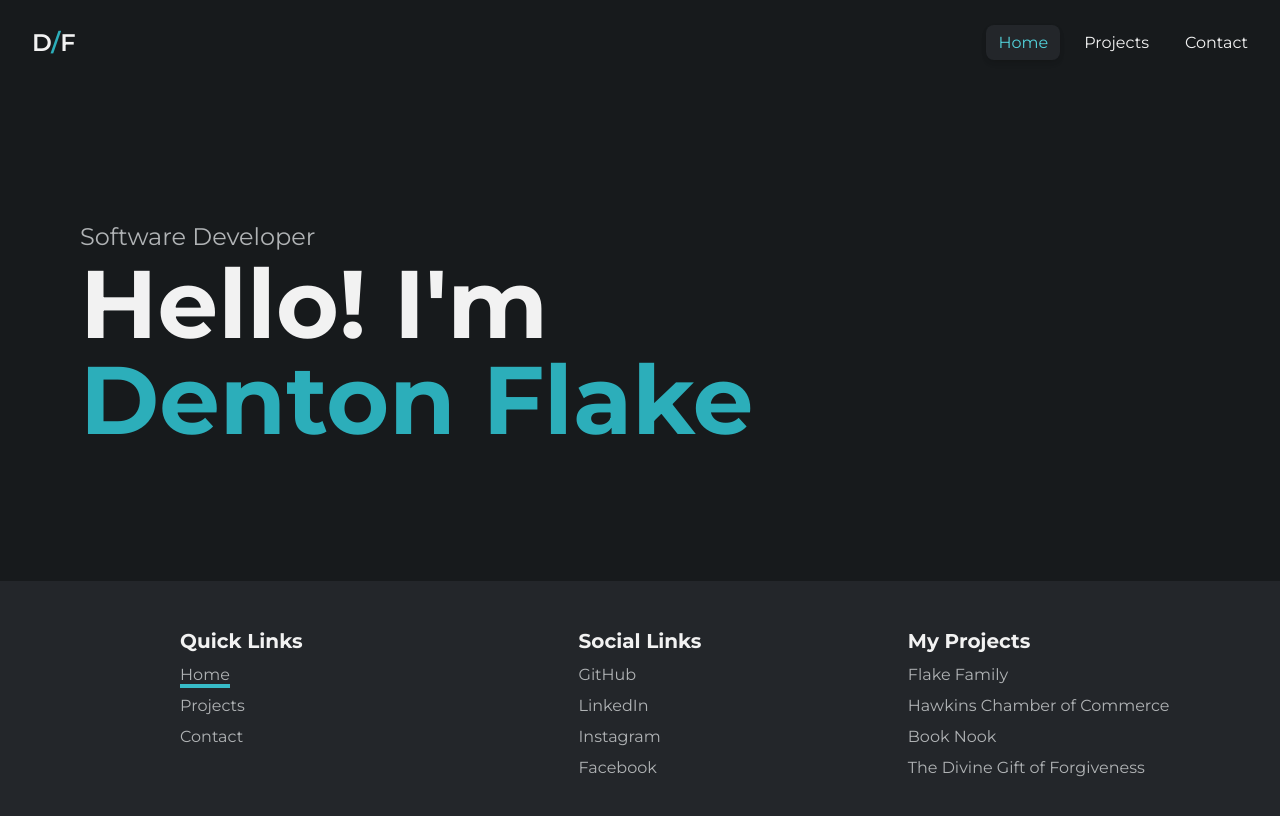
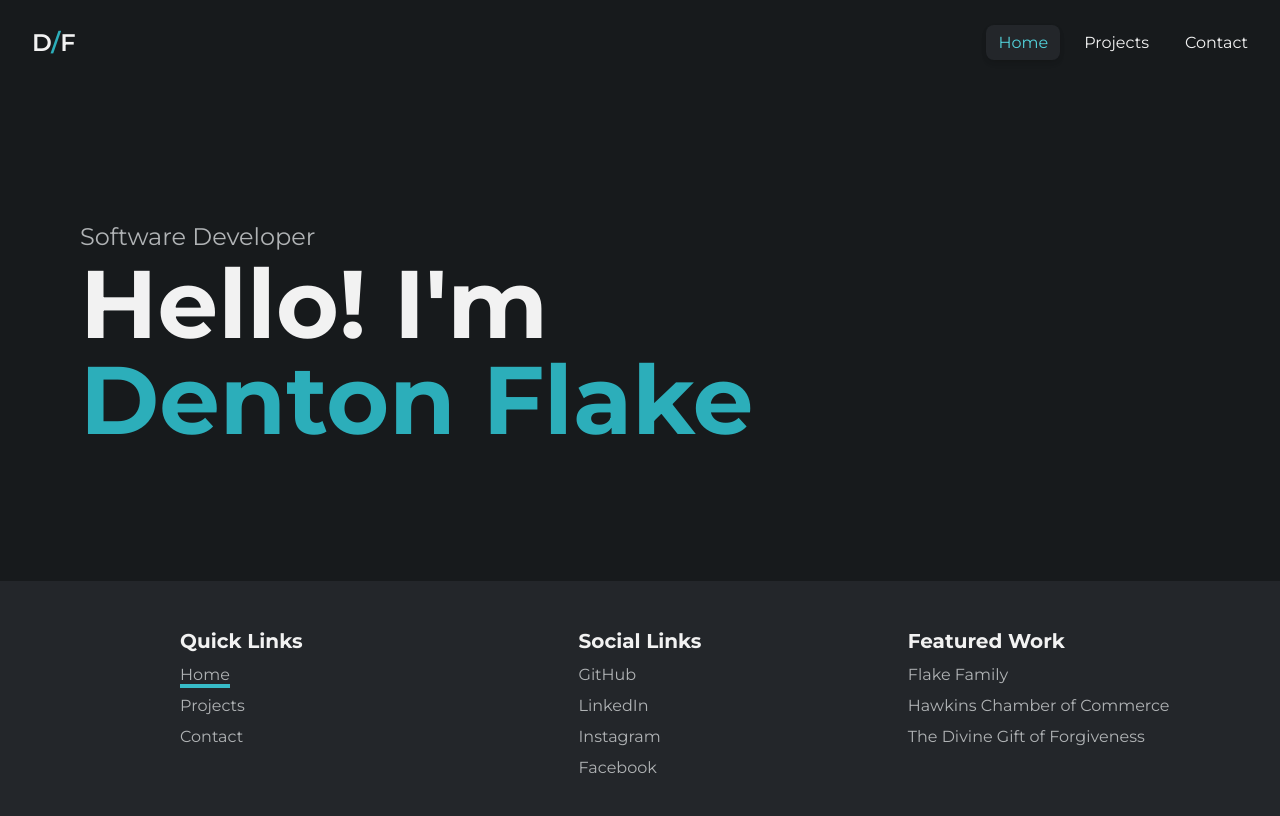
Before and after one commit to dentonflake/dentonflake, a Next.js app: page / in a window 1280 px wide. Shown: the top 816 px of the page. Built offline with nearby package versions, Linux system fonts and the light colour scheme.

Commit message:
Updated footer

```diff
--- a/src/components/Footer.tsx
+++ b/src/components/Footer.tsx
@@ -24,11 +24,10 @@ const lists = [
     ]
   },
   {
-    name: 'My Projects',
+    name: 'Featured Work',
     links: [
       { name: 'Flake Family', href: 'https://dentonflake.github.io/wdd231/final/' },
       { name: 'Hawkins Chamber of Commerce', href: 'https://dentonflake.github.io/wdd231/chamber/' },
-      { name: 'Book Nook', href: 'https://dentonflake.github.io/book-nook/' },
       { name: 'The Divine Gift of Forgiveness', href: 'https://school.dentonflake.com/institute' },
     ]
   }
```
